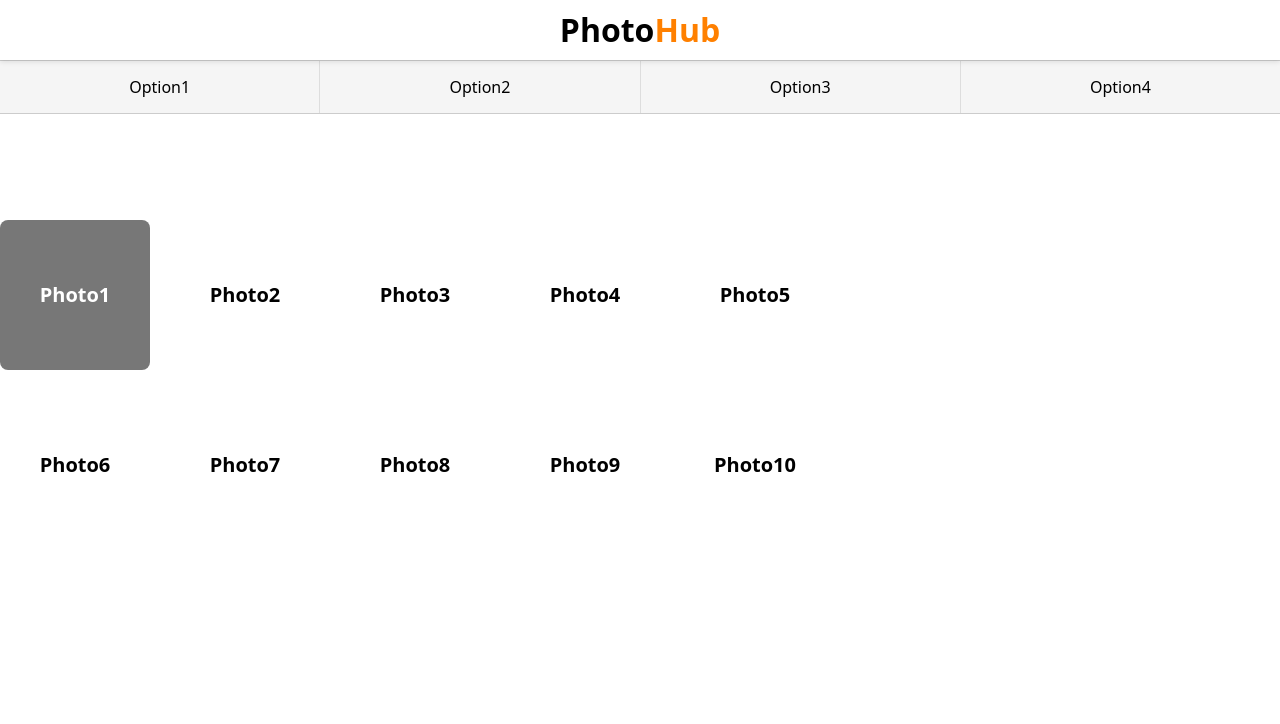
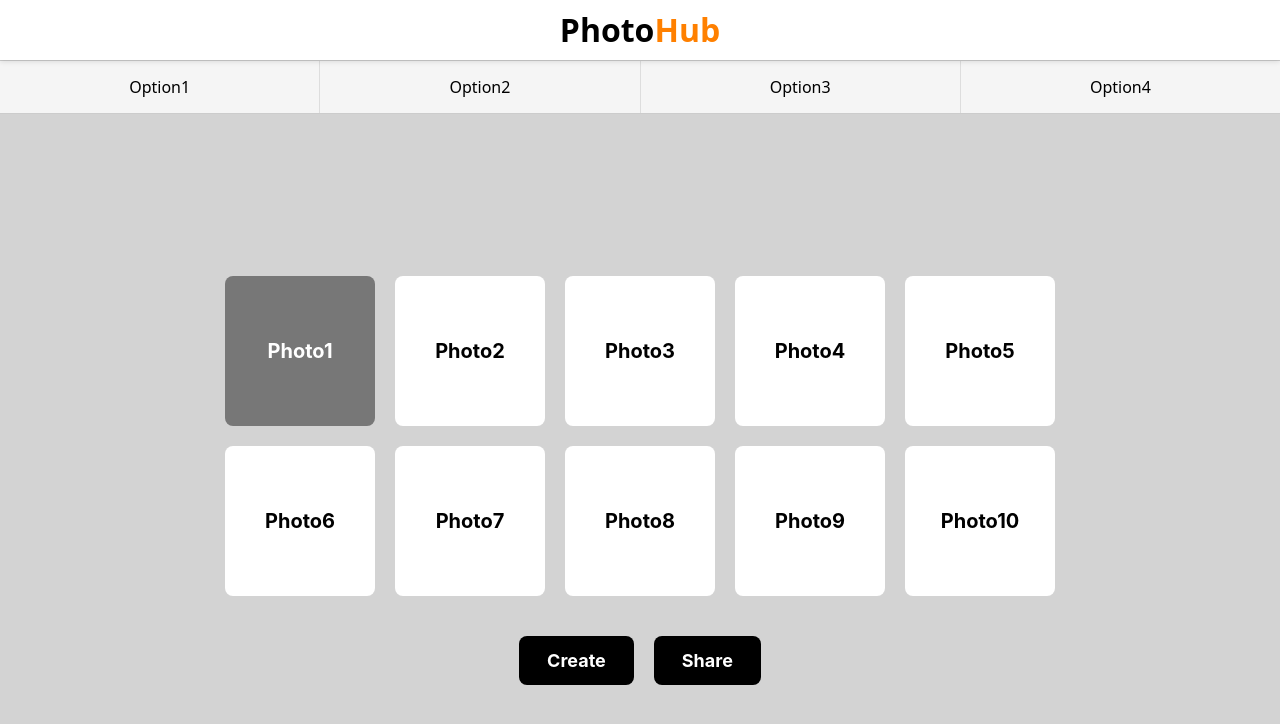
Before and after one commit to cainephung/AWF_GroupAssignment, a React (Vite) app in the folder client/: page /photos in a window 1280 px wide. Shown: the top 724 px of the page. Built offline with nearby package versions, Linux system fonts and the light colour scheme.

Commit message:
added a create and share button

```diff
--- a/client/src/pages/PhotoSelector.tsx
+++ b/client/src/pages/PhotoSelector.tsx
@@ -10,6 +10,7 @@ export default function PhotoSelector() {
     const [selected, setSelected] = useState("Photo1");
 
     return (
+        <div className="auth-container">
             <div style={styles.grid}>
                 {photos.map((photo) => (
                     <div
@@ -25,9 +26,14 @@ export default function PhotoSelector() {
                     </div>
                 ))}
             </div>
+
+            <div style={styles.buttonRow}>
+                <button className="primary-btn">Create</button>
+                <button className="primary-btn">Share</button>
+            </div>
+        </div>
     );
 }
-
 const styles = {
     grid: {
         display: "grid",
@@ -51,4 +57,8 @@ const styles = {
     photoText: {
         pointerEvents: "none" as const,
     },
+    buttonRow: {
+        display: "flex",
+        gap: "20px",
+    },
 };
```
Lines whose indentation alone changed are shown as unchanged.
